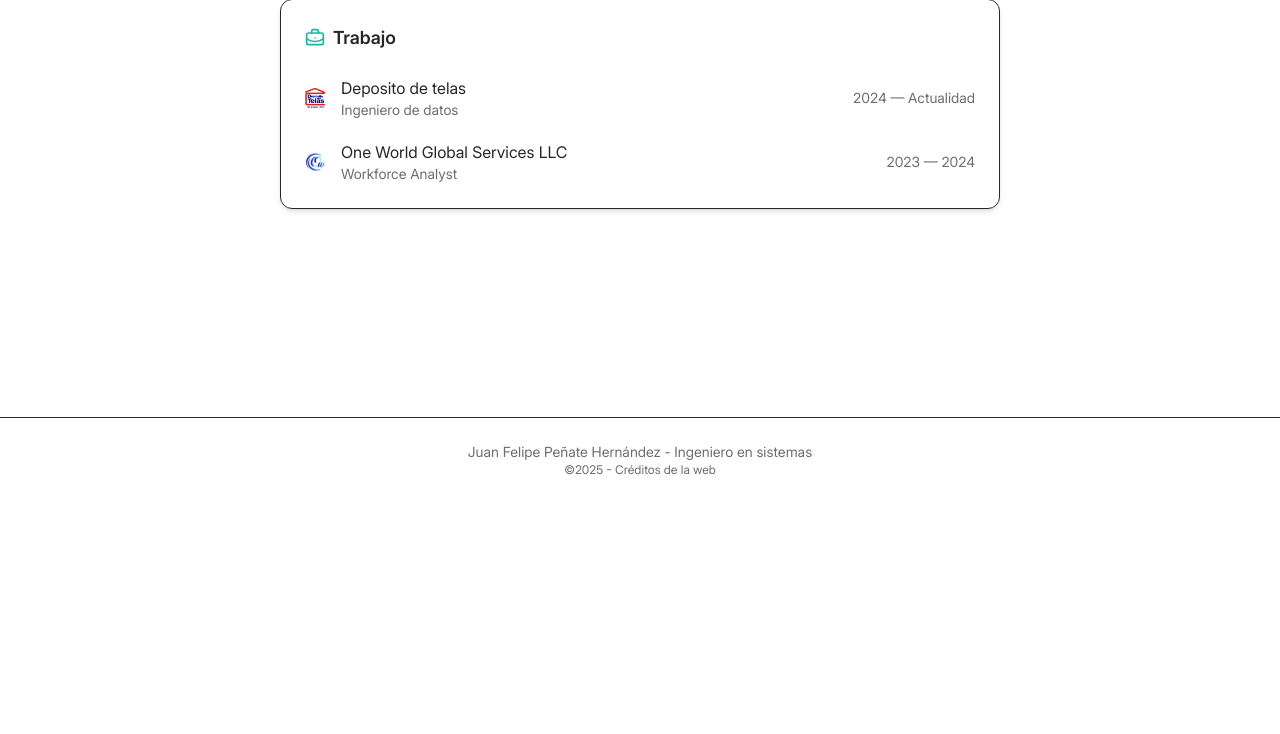
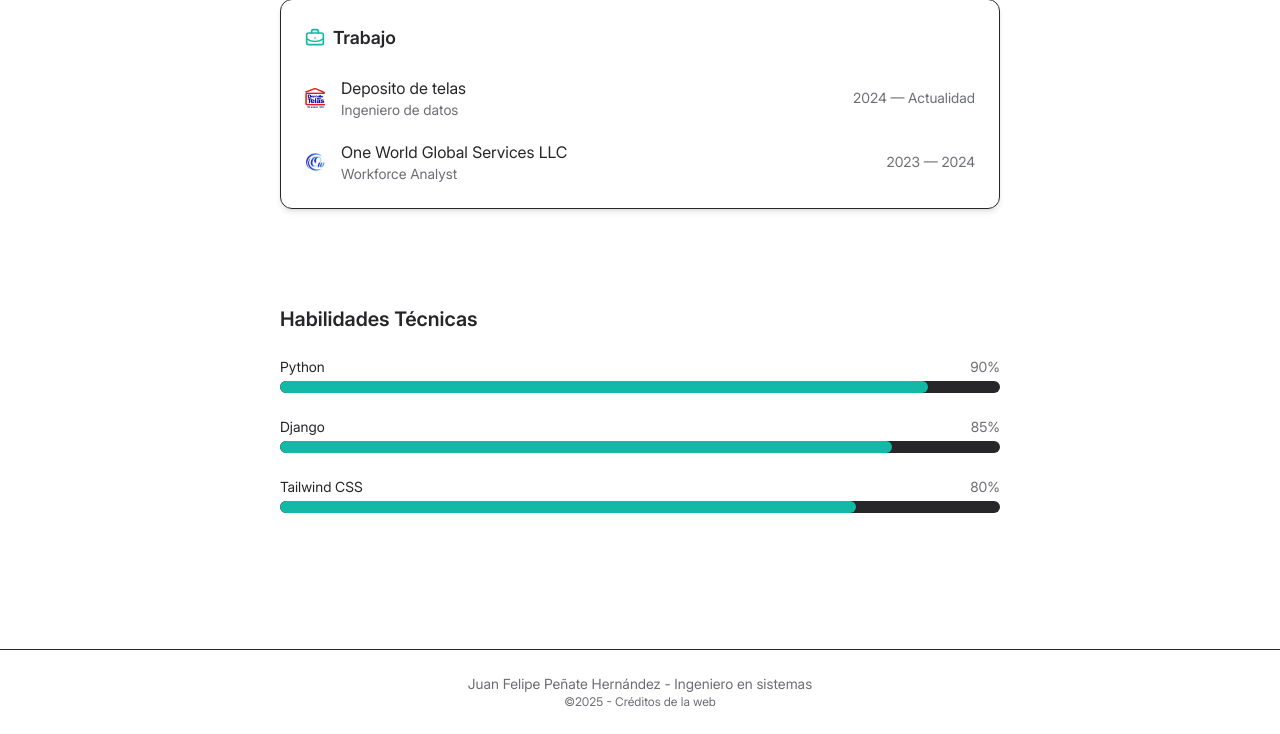
Before and after one commit to juan1144/portfolio, a Django app: page / in a window 1280 px wide. Shown: the part 423-1157 px from the top of the page. Before the commit the page ends 898 px from the top, so only its background shows below. Run offline with Django 5.2, Linux system fonts and the light colour scheme.

Commit message:
Add skills section on home page

```diff
--- a/static/css/base.css
+++ b/static/css/base.css
@@ -635,6 +635,10 @@ video {
   margin-top: 0.5rem;
 }
 
+.mb-1 {
+  margin-bottom: 0.25rem;
+}
+
 .block {
   display: block;
 }
@@ -671,6 +675,14 @@ video {
   height: 2rem;
 }
 
+.h-3 {
+  height: 0.75rem;
+}
+
+.h-full {
+  height: 100%;
+}
+
 .min-h-screen {
   min-height: 100vh;
 }
@@ -701,6 +713,10 @@ video {
 
 .w-full {
   width: 100%;
+}
+
+.w-0 {
+  width: 0px;
 }
 
 .max-w-3xl {
@@ -808,6 +824,16 @@ video {
   margin-bottom: calc(1.25rem * var(--tw-space-y-reverse));
 }
 
+.space-y-6 > :not([hidden]) ~ :not([hidden]) {
+  --tw-space-y-reverse: 0;
+  margin-top: calc(1.5rem * calc(1 - var(--tw-space-y-reverse)));
+  margin-bottom: calc(1.5rem * var(--tw-space-y-reverse));
+}
+
+.overflow-hidden {
+  overflow: hidden;
+}
+
 .scroll-smooth {
   scroll-behavior: smooth;
 }
@@ -862,6 +888,11 @@ video {
 
 .bg-light-backgroundOverlay {
   background-color: #ffffffE6;
+}
+
+.bg-light-border {
+  --tw-bg-opacity: 1;
+  background-color: rgb(39 39 42 / var(--tw-bg-opacity));
 }
 
 .object-cover {
@@ -976,6 +1007,11 @@ video {
   line-height: 1.5rem;
 }
 
+.text-xl {
+  font-size: 1.25rem;
+  line-height: 1.75rem;
+}
+
 .font-bold {
   font-weight: 700;
 }
@@ -1072,8 +1108,22 @@ video {
   transition-duration: 150ms;
 }
 
+.transition-all {
+  transition-property: all;
+  transition-timing-function: cubic-bezier(0.4, 0, 0.2, 1);
+  transition-duration: 150ms;
+}
+
+.delay-300 {
+  transition-delay: 300ms;
+}
+
 .duration-300 {
   transition-duration: 300ms;
+}
+
+.duration-1000 {
+  transition-duration: 1000ms;
 }
 
 .ease-out {
@@ -1144,6 +1194,11 @@ video {
   background-color: #2a2a2acc;
 }
 
+:is(.dark .dark\:bg-dark-border) {
+  --tw-bg-opacity: 1;
+  background-color: rgb(39 39 42 / var(--tw-bg-opacity));
+}
+
 :is(.dark .dark\:text-dark-accent) {
   --tw-text-opacity: 1;
   color: rgb(20 184 166 / var(--tw-text-opacity));
--- a/templates/core/home.html
+++ b/templates/core/home.html
@@ -87,4 +87,43 @@
     </div>
   </section>
 
+  <!-- Sección de habilidades -->
+  <section class="max-w-3xl mx-auto px-6 pb-24" data-aos="fade-up">
+    <h2 class="text-xl font-semibold mb-6 text-light-primary dark:text-dark-primary">Habilidades Técnicas</h2>
+
+    <div class="space-y-6">
+      <!-- Skill: Python -->
+      <div>
+        <div class="flex justify-between mb-1">
+          <span class="text-sm font-medium text-light-primary dark:text-dark-primary">Python</span>
+          <span class="text-sm text-light-secondary dark:text-dark-secondary">90%</span>
+        </div>
+        <div class="w-full h-3 bg-light-border dark:bg-dark-border rounded-full overflow-hidden">
+          <div class="h-full bg-light-accent dark:bg-dark-accent rounded-full transition-all duration-1000 delay-300 w-0 aos-init aos-animate" data-aos="zoom-in-right" data-aos-delay="300" data-aos-anchor-placement="top-bottom" style="width: 90%;"></div>
+        </div>
+      </div>
+
+      <!-- Skill: Django -->
+      <div>
+        <div class="flex justify-between mb-1">
+          <span class="text-sm font-medium text-light-primary dark:text-dark-primary">Django</span>
+          <span class="text-sm text-light-secondary dark:text-dark-secondary">85%</span>
+        </div>
+        <div class="w-full h-3 bg-light-border dark:bg-dark-border rounded-full overflow-hidden">
+          <div class="h-full bg-light-accent dark:bg-dark-accent rounded-full transition-all duration-1000 delay-300 w-0 aos-init aos-animate" data-aos="zoom-in-right" data-aos-delay="300" style="width: 85%;"></div>
+        </div>
+      </div>
+
+      <!-- Skill: Tailwind CSS -->
+      <div>
+        <div class="flex justify-between mb-1">
+          <span class="text-sm font-medium text-light-primary dark:text-dark-primary">Tailwind CSS</span>
+          <span class="text-sm text-light-secondary dark:text-dark-secondary">80%</span>
+        </div>
+        <div class="w-full h-3 bg-light-border dark:bg-dark-border rounded-full overflow-hidden">
+          <div class="h-full bg-light-accent dark:bg-dark-accent rounded-full transition-all duration-1000 delay-300 w-0 aos-init aos-animate" data-aos="zoom-in-right" data-aos-delay="300" style="width: 80%;"></div>
+        </div>
+      </div>
+    </div>
+  </section>
 {% endblock %}
```
